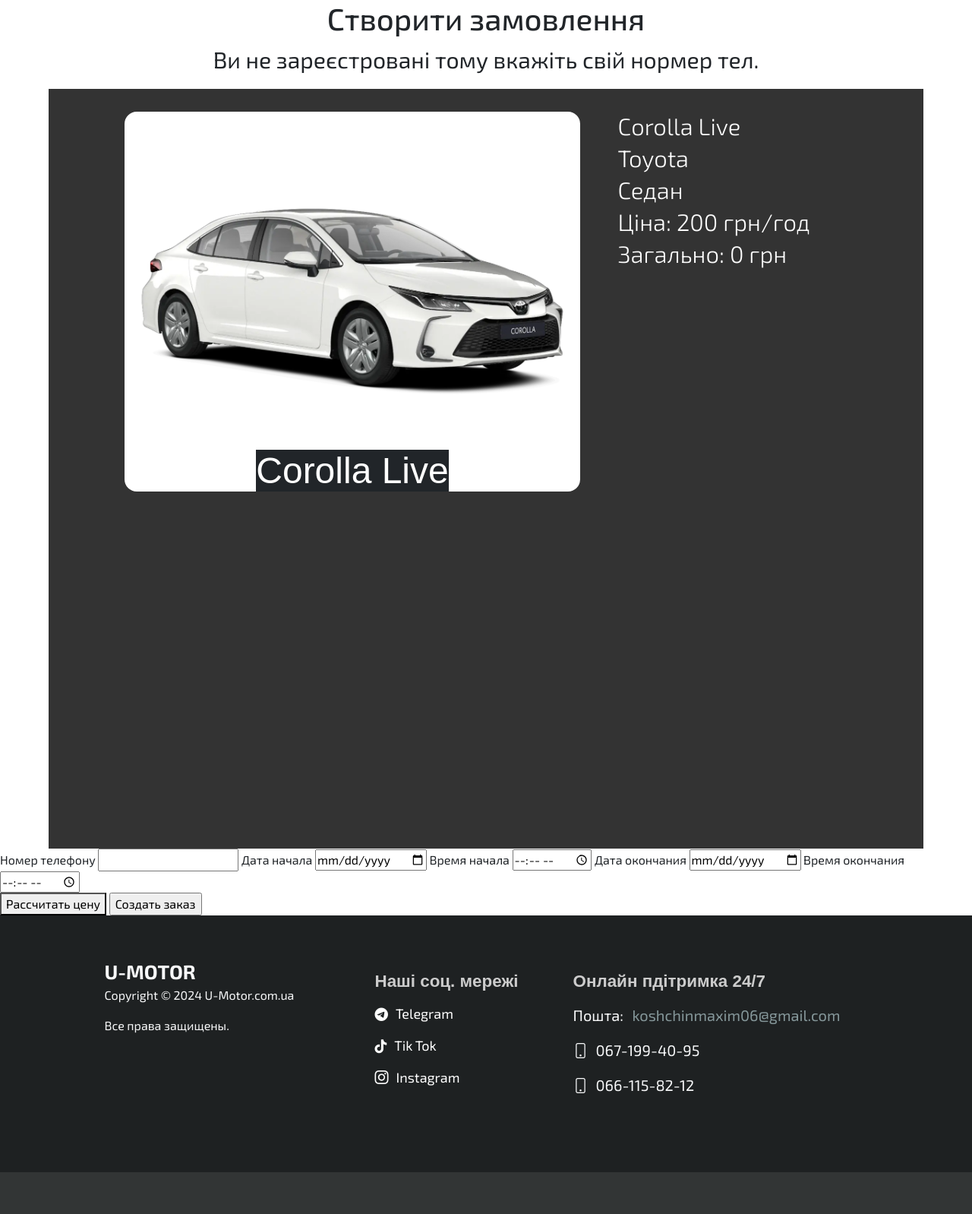
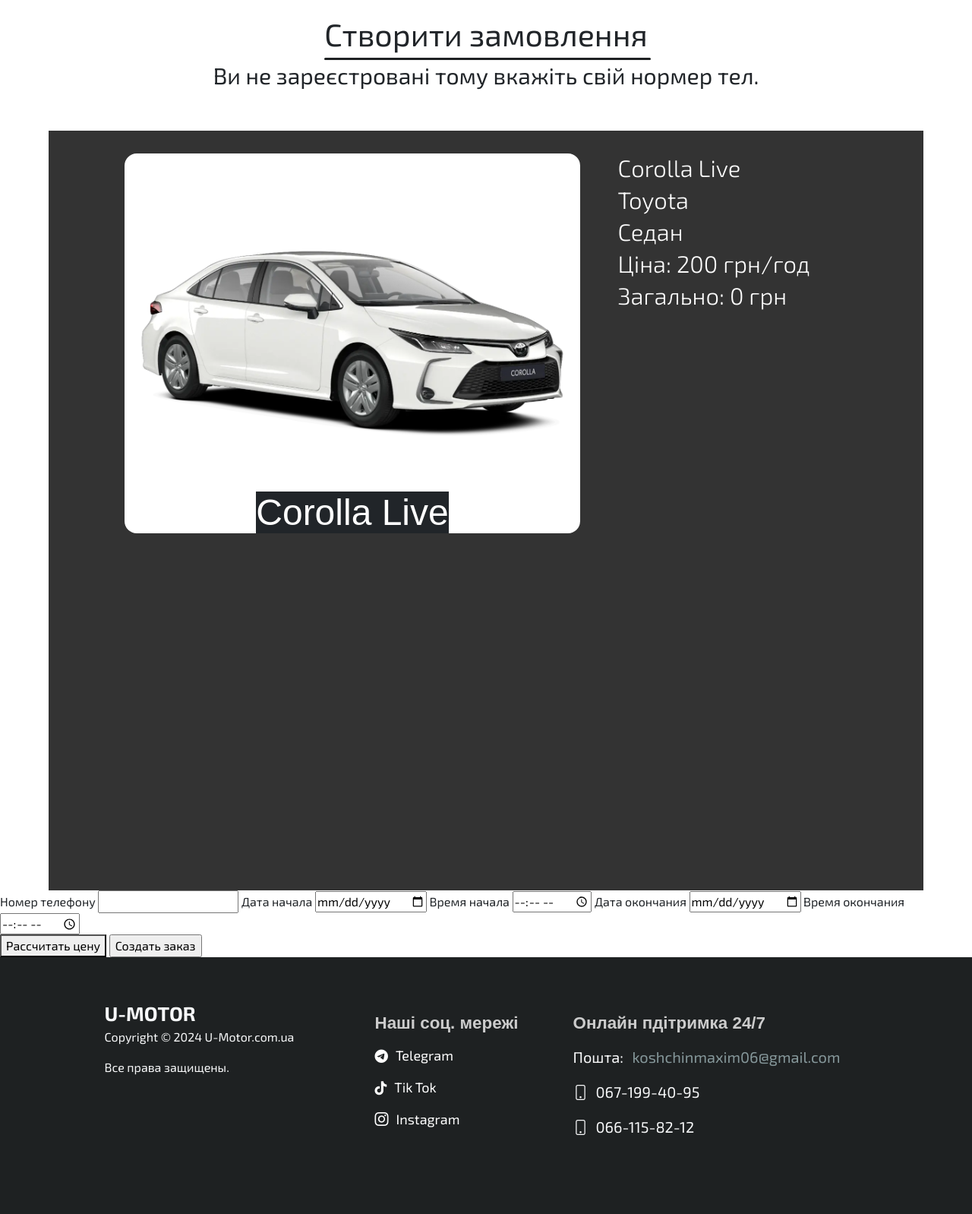
Before and after one commit to Marald12/u-motor-flask, a Flask app: page /cars/create-order/3 in a window 1280 px wide. Shown: the part 65-1663 px from the top of the page at 76% size. Before the commit the page ends 1608 px from the top, so only its background shows below. Run offline with Flask 3, Linux system fonts and the light colour scheme; data comes from the database, SQL or seed files in the repository; some libraries are stand-ins or nearby versions.

Commit message:
change title in create order page

```diff
--- a/app/static/styles/styles.css
+++ b/app/static/styles/styles.css
@@ -199,6 +199,7 @@ footer {
     margin-left: auto;
     margin-right: auto;
     justify-content: space-between;
+    margin-top: 50px;
 }
 
 .order-car-container-img {
@@ -402,6 +403,11 @@ footer {
     font-weight: 300;
     border-radius: 10px;
     padding: 5px 15px;
+    transition: transform .3s ease-in-out;
+}
+.car-bt:hover {
+    transform: scale(1.1);
+    opacity: 0.9;
 }
 
 .car-text-h {
@@ -561,12 +567,17 @@ footer {
     border-radius: 50%;
 }
 
-.cars__title {
+.cars__title, .title {
     font-family: "Exo 2", sans-serif;
     font-size: 41px;
     font-weight: 400;
     position: relative;
 }
+
+.title {
+    margin-top: 20px;
+}
+
 .cars__title:before {
     content: '';
     position: absolute;
@@ -576,4 +587,14 @@ footer {
     background: #1E2122;
     bottom: -10px;
 }
+
+.title:before {
+    content: '';
+    position: absolute;
+    width: 430px;
+    height: 3px;
+    border-radius: 5px;
+    background: #1E2122;
+    bottom: -10px;
+}
 /* Конец*/
--- a/app/templates/create_order.html
+++ b/app/templates/create_order.html
@@ -6,7 +6,7 @@
 
 {% block content %}
 <div class="order-container">
-    <h1 class=" text-center">Створити замовлення</h1>
+    <h1 class="text-center title">Створити замовлення</h1>
     {% if current_user.is_authenticated %}
     <form action="{{ url_for('main.create_order', car_id=car.id) }}" method="POST">
         <!-- CSRF-токен -->
```
